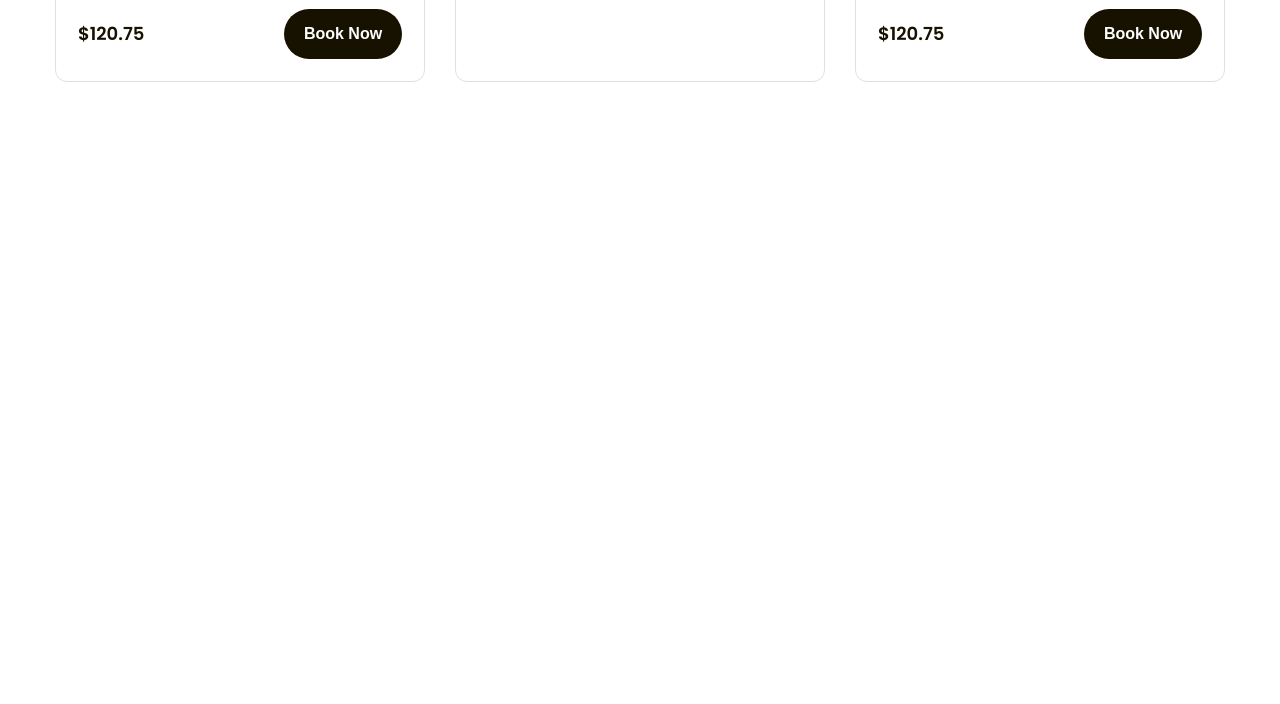
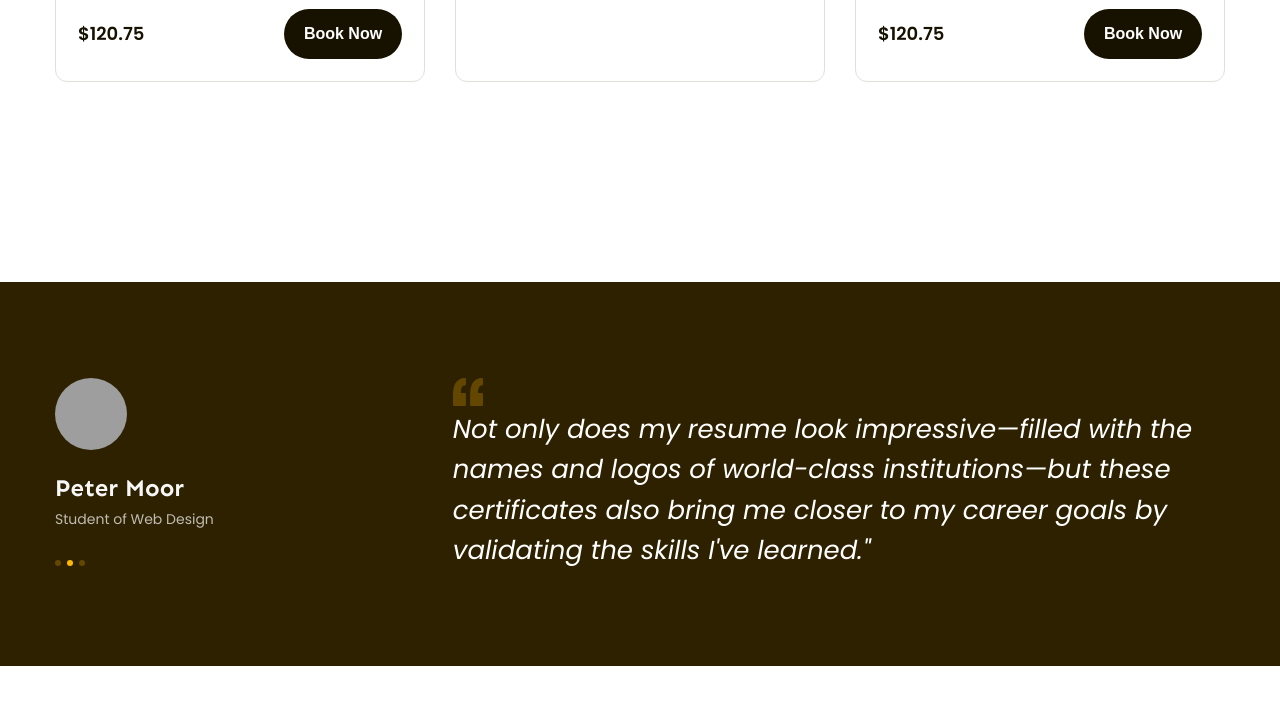
Before and after one commit to NguyenTai00/figma-to-html, a plain HTML site: page index.html in a window 1280 px wide. Shown: the part 1636-2340 px from the top of the page. Before the commit the page ends 1783 px from the top, so only its background shows below. Drawn offline with Linux system fonts and the light colour scheme; grey boxes are pictures that could not be loaded.

Commit message:
P8 làm phần feedback

```diff
--- a/assets/css/style.css
+++ b/assets/css/style.css
@@ -57,18 +57,18 @@
   margin-right: auto;
 }
 
-.line-clamp{
+.line-clamp {
   display: -webkit-box;
-  -webkit-line-clamp: var(--line-clamp,1);
+  -webkit-line-clamp: var(--line-clamp, 1);
   -webkit-box-orient: vertical;
   overflow: hidden;
 }
 
-.line-clamp.line-2{
+.line-clamp.line-2 {
   --line-clamp: 2;
 }
 
-.break-all{
+.break-all {
   word-break: break-all;
 }
 
@@ -418,3 +418,68 @@
 .popular .course-item .btn-book:hover {
   background: var(--primary-color);
 }
+
+/* =================feedback=================== */
+.feedback {
+  margin-top: 135px;
+  padding: 96px 0;
+  background: #2e2100;
+}
+
+.feedback-item {
+  display: flex;
+}
+
+.feedback-item .avarta {
+  width: 72px;
+  height: 72px;
+  border-radius: 50%;
+  object-fit: cover;
+}
+
+.feedback-item .info .member-name {
+  color: #f7f7f7;
+  margin-top: 18px;
+  font-family: var(--font-heading);
+  font-weight: 700;
+  font-style: Bold;
+  font-size: 2.4rem;
+  line-height: 1.42;
+}
+
+.feedback-item .info .desc {
+  color: #bfbcb2;
+  font-size: 1.4rem;
+  line-height: 1.86;
+}
+
+.feedback-item .dots {
+  margin-top: 28px;
+  display: flex;
+  gap: 6px;
+}
+
+.feedback-item .dot {
+  width: 6px;
+  height: 6px;
+  border-radius: 50%;
+  background: #634700;
+  cursor: pointer;
+}
+
+.feedback-item .dot.active{
+  background-color: var(--primary-color);
+  cursor: default;
+}
+
+.feedback-item .content {
+  width: 66%;
+  margin-left: auto;
+}
+
+.feedback-item blockquote {
+  color: #fff;
+  font-style: Italic;
+  font-size: 2.6rem;
+  line-height: 1.54;
+}
--- a/index.html
+++ b/index.html
@@ -17,7 +17,7 @@
     <title>Figma to Html</title>
   </head>
 
-  <body>
+  <body style="height: 10000px;">
     <!-- Header -->
     <header class="header fixed">
       <div class="main-content">
@@ -169,7 +169,11 @@
               /></a>
               <div class="info">
                 <div class="head">
-                  <h3 class="titile"><a class="line-clamp break-all" href="#!">Basic web design</a></h3>
+                  <h3 class="titile">
+                    <a class="line-clamp break-all" href="#!"
+                      >Basic web design</a
+                    >
+                  </h3>
                   <div class="rating">
                     <img src="./assets/icon/Star.svg" alt="" class="star" />
                     <span class="value">4.5</span>
@@ -196,7 +200,9 @@
               /></a>
               <div class="info">
                 <div class="head">
-                  <h3 class="titile"><a class="line-clamp break-all" href="#!">UI/UX design</a></h3>
+                  <h3 class="titile">
+                    <a class="line-clamp break-all" href="#!">UI/UX design</a>
+                  </h3>
                   <div class="rating">
                     <img src="./assets/icon/Star.svg" alt="" class="star" />
                     <span class="value">4.5</span>
@@ -223,7 +229,9 @@
               /></a>
               <div class="info">
                 <div class="head">
-                  <h3 class="titile"><a class="line-clamp break-all" href="#!">Web App design</a></h3>
+                  <h3 class="titile">
+                    <a class="line-clamp break-all" href="#!">Web App design</a>
+                  </h3>
                   <div class="rating">
                     <img src="./assets/icon/Star.svg" alt="" class="star" />
                     <span class="value">4.5</span>
@@ -242,6 +250,41 @@
           </div>
         </div>
       </div>
+
+      <!-- feed back -->
+      <div class="feedback">
+        <div class="main-content">
+          <div class="feedback-list">
+            <div class="feedback-item">
+              <!-- khối bên trái -->
+              <div class="info">
+                <img
+                  src="./assets/img/avarta.svg"
+                  alt="avarta"
+                  class="avarta"
+                />
+                <p class="member-name">Peter Moor</p>
+                <p class="desc">Student of Web Design</p>
+                <div class="dots">
+                  <span class="dot"></span>
+                  <span class="dot active"></span>
+                  <span class="dot"></span>
+                </div>
+              </div>
+              <!-- khối bên phải -->
+              <div class="content">
+                <img src="./assets/icon/open-quote.svg" alt="open-quote" class="open-quotes" />
+                <blockquote>
+                  Not only does my resume look impressive—filled with the names
+                  and logos of world-class institutions—but these certificates
+                  also bring me closer to my career goals by validating the
+                  skills I've learned."
+                </blockquote>
+              </div>
+            </div>
+          </div>
+        </div>
+      </div>
     </main>
   </body>
 </html>
```
Also changed, not shown: assets/icon/open-quote.svg (added), 1 other file.
